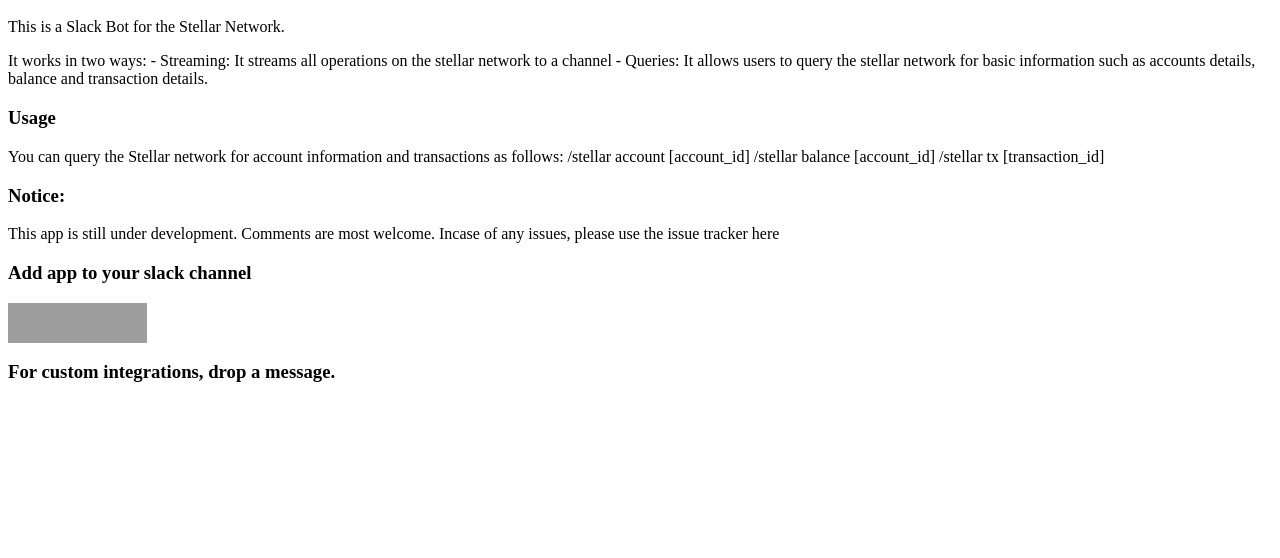
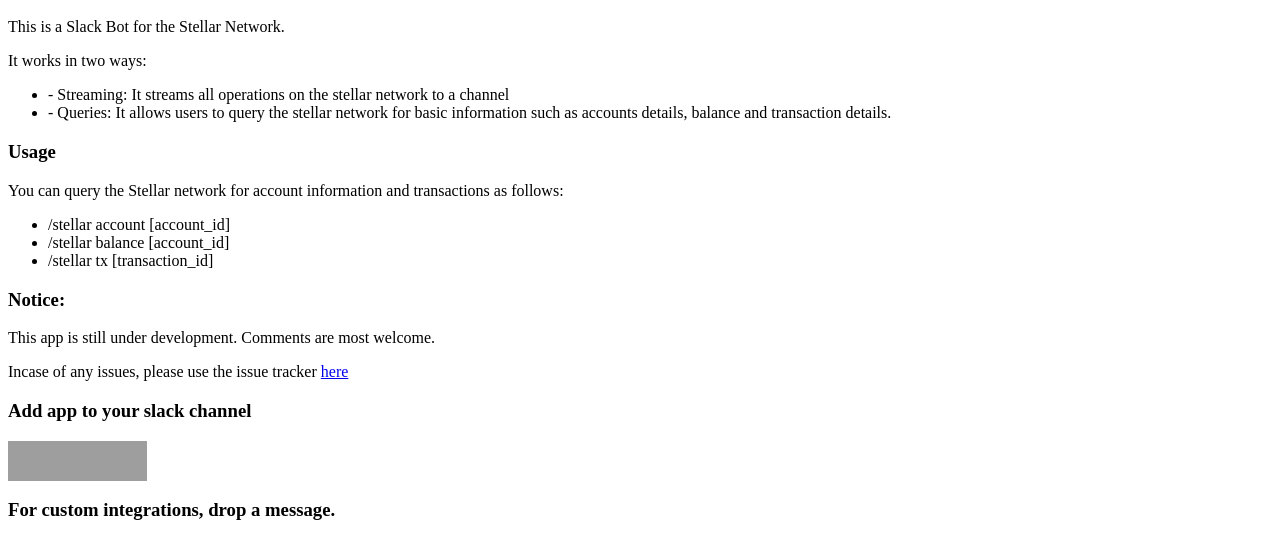
Before and after one commit to zee2093/stellar-slack-bot, a plain HTML site: page index.html in a window 1280 px wide. Shown: the part 48-606 px from the top of the page. Drawn offline with Linux system fonts and the light colour scheme; grey boxes are pictures that could not be loaded.

Commit message:
Update index.html

```diff
--- a/index.html
+++ b/index.html
@@ -1,19 +1,29 @@
 <h1>Stellar Slack bot</h1>
 
 <p>This is a Slack Bot for the Stellar Network.</p>
-It works in two ways:
-- Streaming: It streams all operations on the stellar network to a channel
-- Queries: It allows users to query the stellar network for basic information such as accounts details, balance and transaction details.
+<p>It works in two ways:</p>
+<ul>
+  <li>
+    - Streaming: It streams all operations on the stellar network to a channel
+  </li>
+  <li>
+    - Queries: It allows users to query the stellar network for basic information such as accounts details, balance and transaction details.
+  </li>
+</ul>
 
 <h3>Usage</h3>
+<p>
 You can query the Stellar network for account information and transactions as follows:
-/stellar account [account_id]
-/stellar balance [account_id]
-/stellar tx [transaction_id]
+</p>
+<ul>
+  <li>/stellar account [account_id]</li>
+  <li>/stellar balance [account_id] </li>
+  <li>/stellar tx [transaction_id]</li>
+</ul>
 
 <h3>Notice:</h3>
-This app is still under development. Comments are most welcome.
-Incase of any issues, please use the issue tracker here
+<p>This app is still under development. Comments are most welcome.</p>
+  <p>Incase of any issues, please use the issue tracker <a href="https://github.com/zee2093/stellar-slack-bot/issues">here</a></p>
 
 <h3>Add app to your slack channel</h3>
 
```
